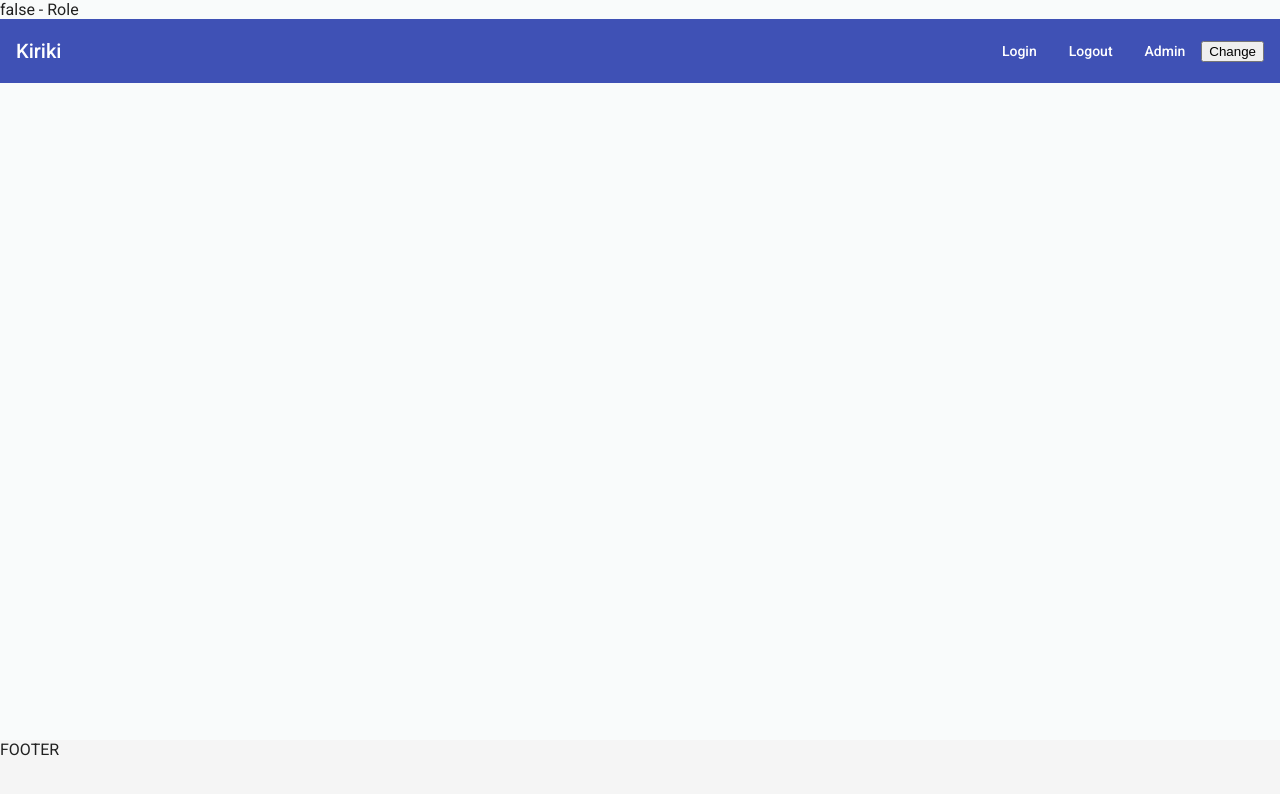
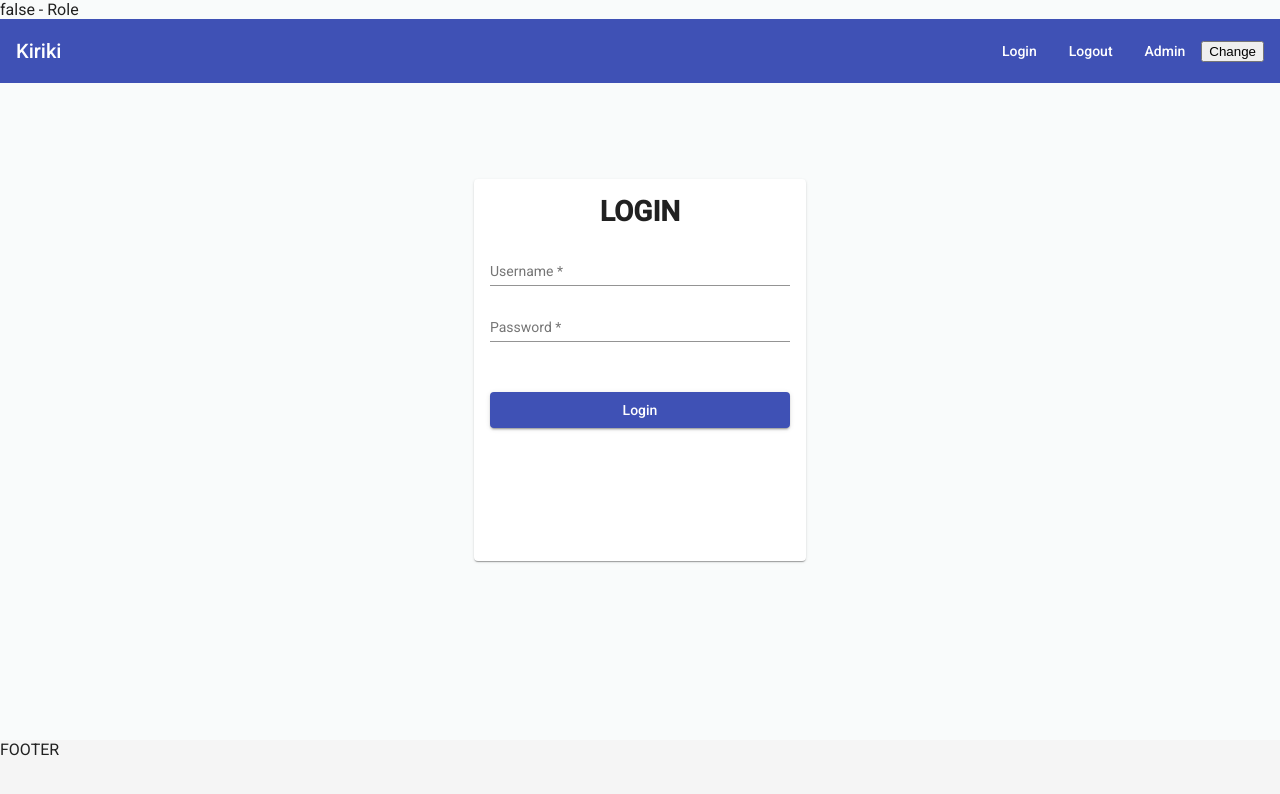
Before and after one commit to Deg42/Kiriki-Angular, an Angular app: page /login in a window 1280 px wide. Before the commit this address led to /. Shown: the top 794 px of the page. Built offline with nearby package versions, Linux system fonts and the light colour scheme.

Commit message:
login form updated

```diff
--- a/src/app/app-routing.module.ts
+++ b/src/app/app-routing.module.ts
@@ -1,7 +1,30 @@
 import { NgModule } from '@angular/core';
 import { RouterModule, Routes } from '@angular/router';
 
-const routes: Routes = [];
+const routes: Routes = [
+  {
+    path: '',
+    loadChildren: () =>
+      import('./pages/home/home.module').then((m) => m.HomeModule),
+  },
+  {
+    path: 'notFound',
+    loadChildren: () =>
+      import('./pages/not-found/not-found.module').then(
+        (m) => m.NotFoundModule
+      ),
+  },
+  {
+    path: 'admin',
+    loadChildren: () =>
+      import('./pages/admin/admin.module').then((m) => m.AdminModule),
+  },
+  {
+    path: 'login',
+    loadChildren: () =>
+      import('./pages/auth/login/login.module').then((m) => m.LoginModule),
+  },
+];
 
 @NgModule({
   imports: [RouterModule.forRoot(routes)],
--- a/src/app/pages/auth/login/login.component.css
+++ b/src/app/pages/auth/login/login.component.css
@@ -0,0 +1,18 @@
+.login-form {
+  padding: 4rem 1rem;
+}
+
+mat-card {
+  max-width: 300px;
+  margin: 2rem auto;
+  text-align: center;
+  height: 350px;
+}
+
+.full-width-input, button {
+  width: 100%;
+}
+
+.separator {
+  margin-bottom: 2rem;
+}
--- a/src/app/pages/auth/login/login.component.html
+++ b/src/app/pages/auth/login/login.component.html
@@ -1 +1,14 @@
-<p>login works!</p>
+<div class="login-form">
+  <mat-card>
+    <mat-card-content>
+      <h1>LOGIN</h1>
+      <mat-form-field class="full-width-input">
+        <input matInput placeholder="Username" type="text" required>
+      </mat-form-field>
+      <mat-form-field class="full-width-input separator">
+        <input matInput placeholder="Password" type="password" required>
+      </mat-form-field>
+      <button mat-raised-button type="submit" color="primary">Login</button>
+    </mat-card-content>
+  </mat-card>
+</div>
```
Also changed, not shown: src/app/material.module.ts (+8 -1 lines), src/app/pages/auth/login/login.module.ts (+4 -8 lines).
